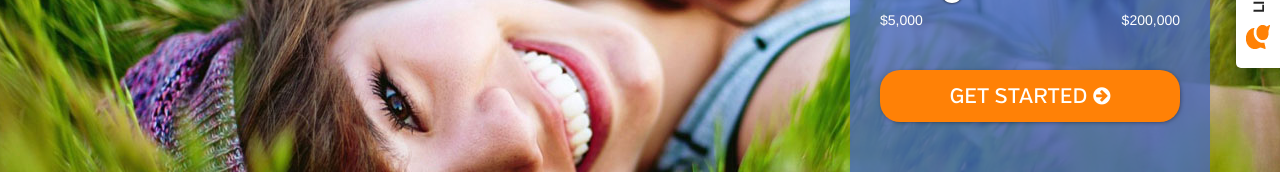
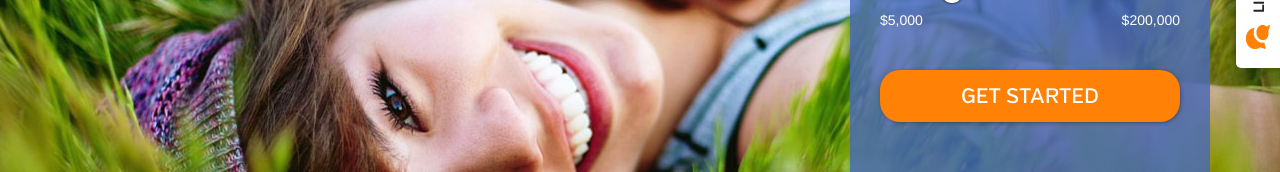
Before and after one commit to mauricio-gamboa/debt.ca-third-template, a website: page index-version-b.html in a window 1280 px wide. Shown: the part 370-542 px from the top of the page. Drawn offline with Linux system fonts and the light colour scheme.

Commit message:
Remove arrow

```diff
--- a/index-version-b.html
+++ b/index-version-b.html
@@ -58,7 +58,7 @@
                     <span class="pull-right" ng-cloak>{{max | currency:"$":0}}</span>
                   </div>
                 </div>
-                <a href="" ng-click="firstStep()" class="my-btn btn-2">Get Started <i class="fa fa-arrow-circle-right"></i></a>
+                <a href="" ng-click="firstStep()" class="my-btn btn-2">Get Started</a>
               </div>
             </div>
             <div class="step-form step-form-first" ng-show="showFirst">
```
